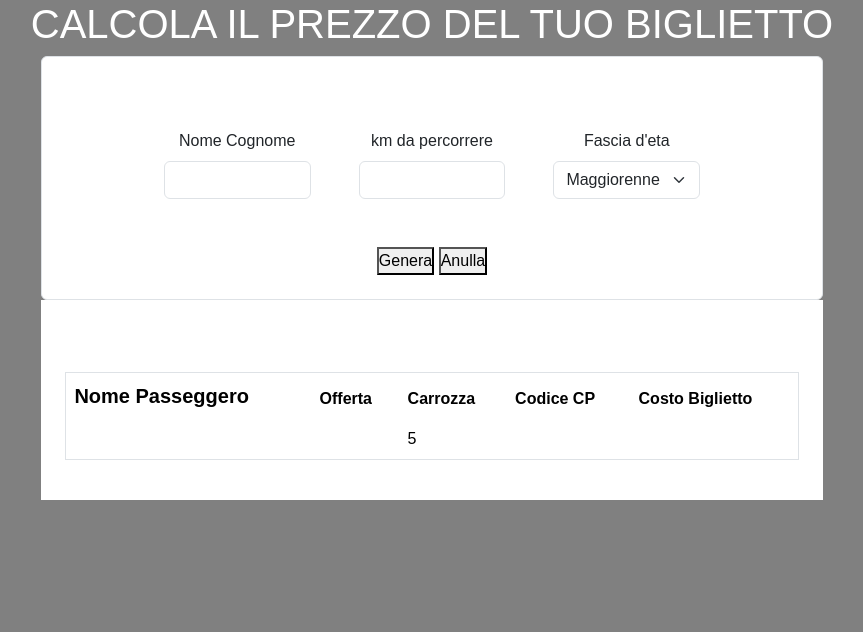
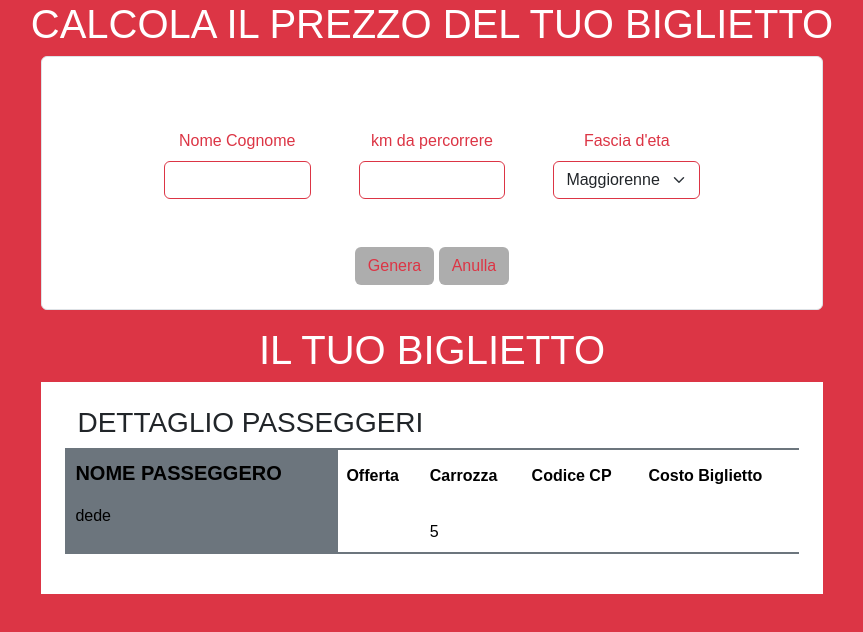
Before and after one commit to CraciaDenisStefan/js-biglietto-treno-form, a plain HTML site: page index.html in a window 1280 px wide. Shown: the whole page, without its empty margins (208-1071 px from the left). Drawn offline with nearby package versions, Linux system fonts and the light colour scheme.

Commit message:
[FEAT] Html finito .

```diff
--- a/css/style.css
+++ b/css/style.css
@@ -4,7 +4,6 @@
     box-sizing: border-box;
  }
  body{
-    background-color: gray;
     font-family: sans-serif;
  }
  .row{
@@ -16,6 +15,6 @@
     color:white;
     text-align: center;
  }
- .border{
-    border-right: none;
+ .bck_btn{
+    background-color: rgba(128, 128, 128, 0.644);
  }
--- a/index.html
+++ b/index.html
@@ -9,21 +9,22 @@
     <link rel="stylesheet" href="./css/style.css">
     <title>Tiket</title>
 </head>
-<body>
+<body class="bg-danger">
+    <!-- Inizio row richiesta dati -->
     <h1>CALCOLA IL PREZZO DEL TUO BIGLIETTO</h1>
     <div class="container">
-        <div class="row form-group border rounded justify-content-center g-5 py-4">
+        <div class="row form-group border rounded justify-content-center g-5 py-4 mb-3">
                 <div class="col-3 text-center">
-                    <label for="nome_cognome" class="form-label">Nome Cognome</label>
-                    <input type="text" class="form-control" id="nome_cognome">
+                    <label for="nome_cognome" class="form-label text-danger">Nome Cognome</label>
+                    <input type="text" class="form-control border-danger text-center" id="nome_cognome">
                 </div>
                 <div class="col-3 text-center">
-                    <label for="km_utente" class="form-label">km da percorrere</label>
-                    <input type="text" class="form-control" id="km_utente">
+                    <label for="km_utente" class="form-label text-danger">km da percorrere</label>
+                    <input type="text" class="form-control border-danger text-center" id="km_utente">
                 </div>
                 <div class="col-3 text-center">
-                    <label for="citta" class="form-label">Fascia d'eta</label>
-                    <select class="form-select" id="eta">
+                    <label for="citta" class="form-label border-danger text-center text-danger">Fascia d'eta</label>
+                    <select class="form-select border-danger " id="eta">
                         <option value="Maggiorenne">Maggiorenne</option>
                         <option value="Minorenne">Minorenne</option>
                         <option value="Over 65">Over 65</option>
@@ -31,15 +32,19 @@
                 </div>
 
                 <div class="col-12 text-center">
-                    <button type="submit"  id="genera" value="">Genera</button>
-                    <button type="reset" id="annulla" value="">Anulla</button>
+                    <button type="submit"  id="genera" class="btn bck_btn text-danger " value="">Genera</button>
+                    <button type="reset" id="annulla" class="btn bck_btn  text-danger " value="">Anulla</button>
                 </div>
         </div>
-        <div class="row justify-content-center g-5 p-4">
-            <table class="table table-borderless border">
+
+        <h1>IL TUO BIGLIETTO</h1>
+        <!-- Inizio row biglietto stampato -->
+        <div class="row justify-content-center p-4">
+            <h3>DETTAGLIO PASSEGGERI</h3>
+            <table class="table table-borderless border border-secondary border-2 border-end-0">
                 <thead>
                   <tr>
-                    <th scope="col" class="fs-5">Nome Passeggero</th>
+                    <th scope="col" class="fs-5 bg-secondary">NOME PASSEGGERO</th>
                     <th scope="col">Offerta</th>
                     <th scope="col">Carrozza</th>
                     <th scope="col">Codice CP</th>
@@ -48,11 +53,11 @@
                 </thead>
                 <tbody>
                   <tr>
-                    <td></td>
-                    <td id="tipo_biglietto"></td>
-                    <td id="numero_carrozza">5</td>
-                    <td id="codice_cp"></td>
-                    <td id="prezzo_biglietto"></td>
+                    <td id="nome_passeggero" class="bg-secondary"> dede</td>
+                    <td id="tipo_biglietto" class="pt-4"></td>
+                    <td id="numero_carrozza" class="pt-4">5</td>
+                    <td id="codice_cp" class="pt-4"></td>
+                    <td id="prezzo_biglietto" class="pt-4"></td>
                   </tr>
                 </tbody>
             </table>
```
